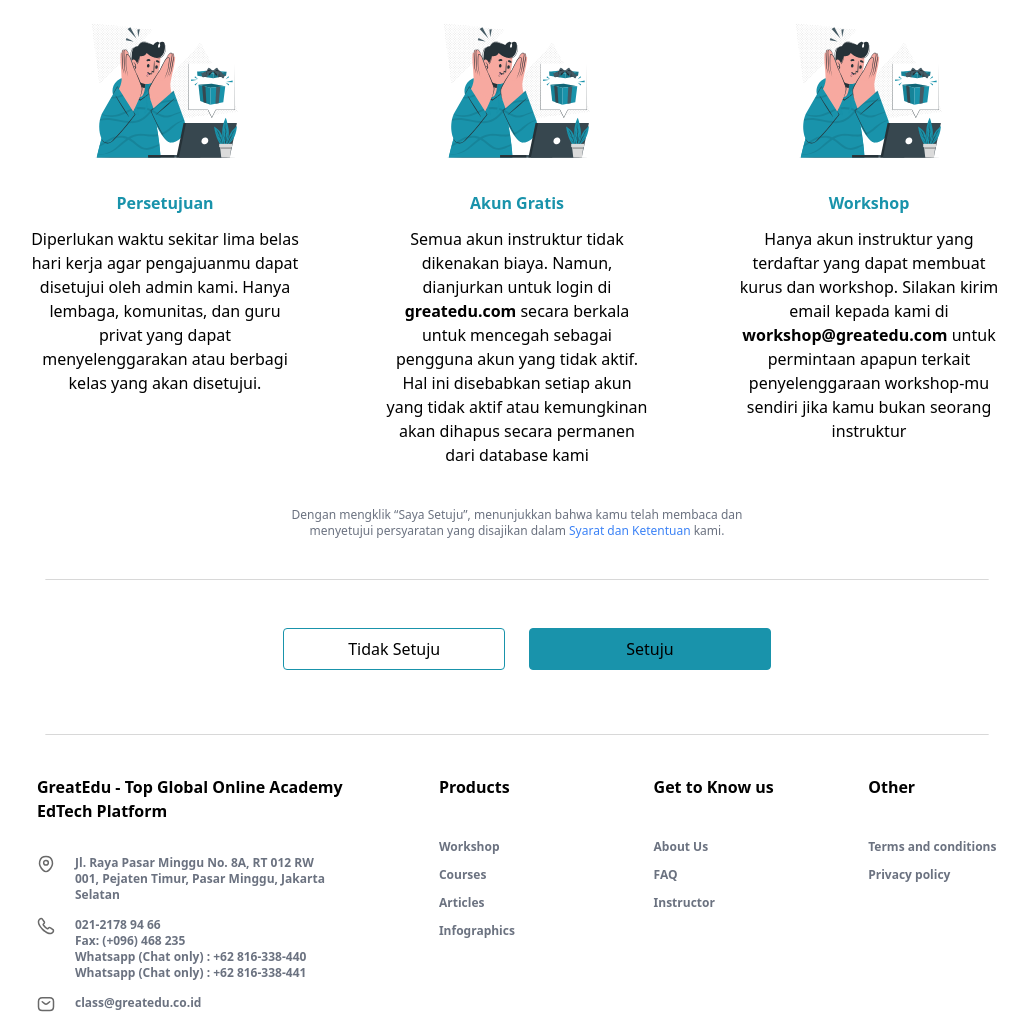
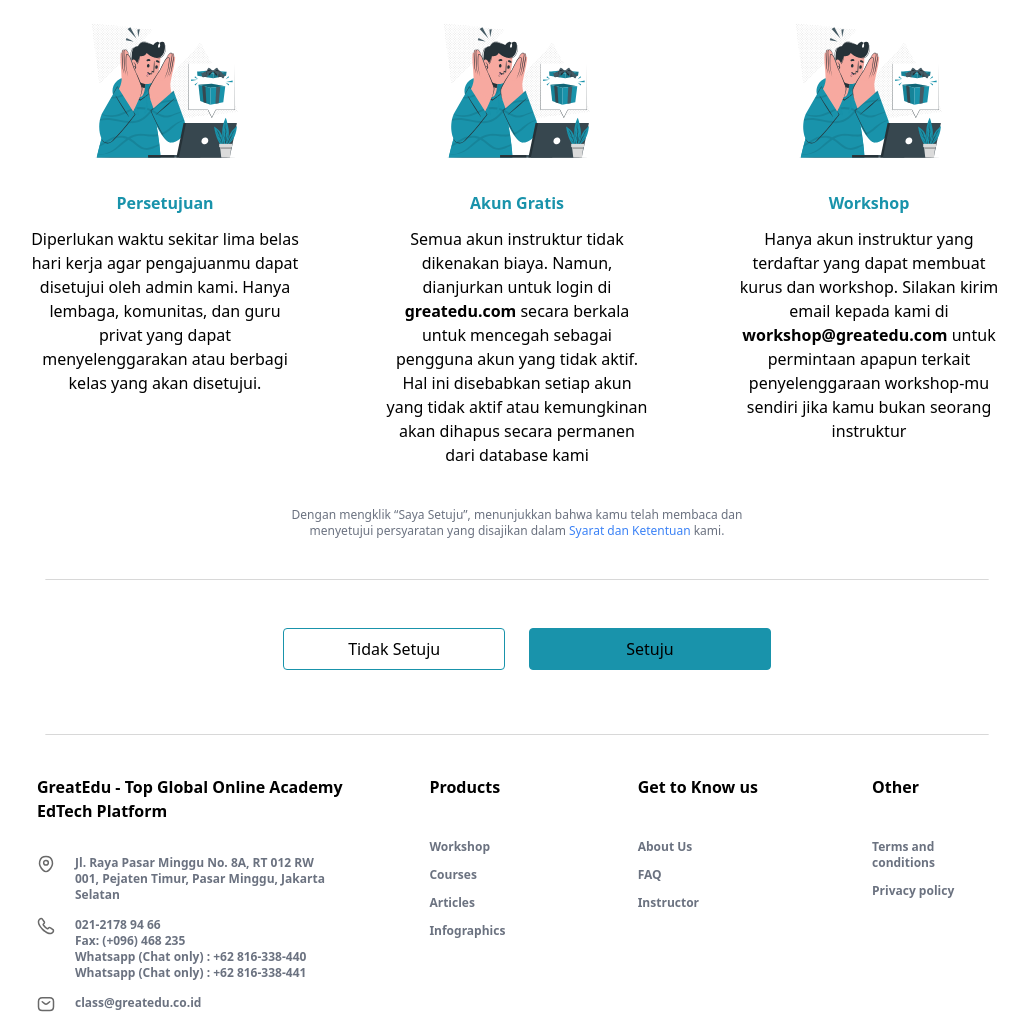
Before and after one commit to ardhisparahita/tailwind, a website: page public/index.html in a window 1280 px wide. Shown: the part 213-1226 px from the top of the page, without its empty margins (123-1151 px from the left). Drawn offline with Linux system fonts and the light colour scheme.

Commit message:
membuat footer

```diff
--- a/public/index.html
+++ b/public/index.html
@@ -69,7 +69,7 @@
                     <p class="my-3">Infographics</p>
                 </section>
             </section>
-            <section class="text-xs font-bold text-gray-500 w-2/3">
+            <section class="text-xs font-bold text-gray-500 w-3/4">
                 <h3 class="font-bold text-base text-black">Get to Know us</h3>
                 <section class="my-10">
                     <p class="my-3">About Us</p>
```
